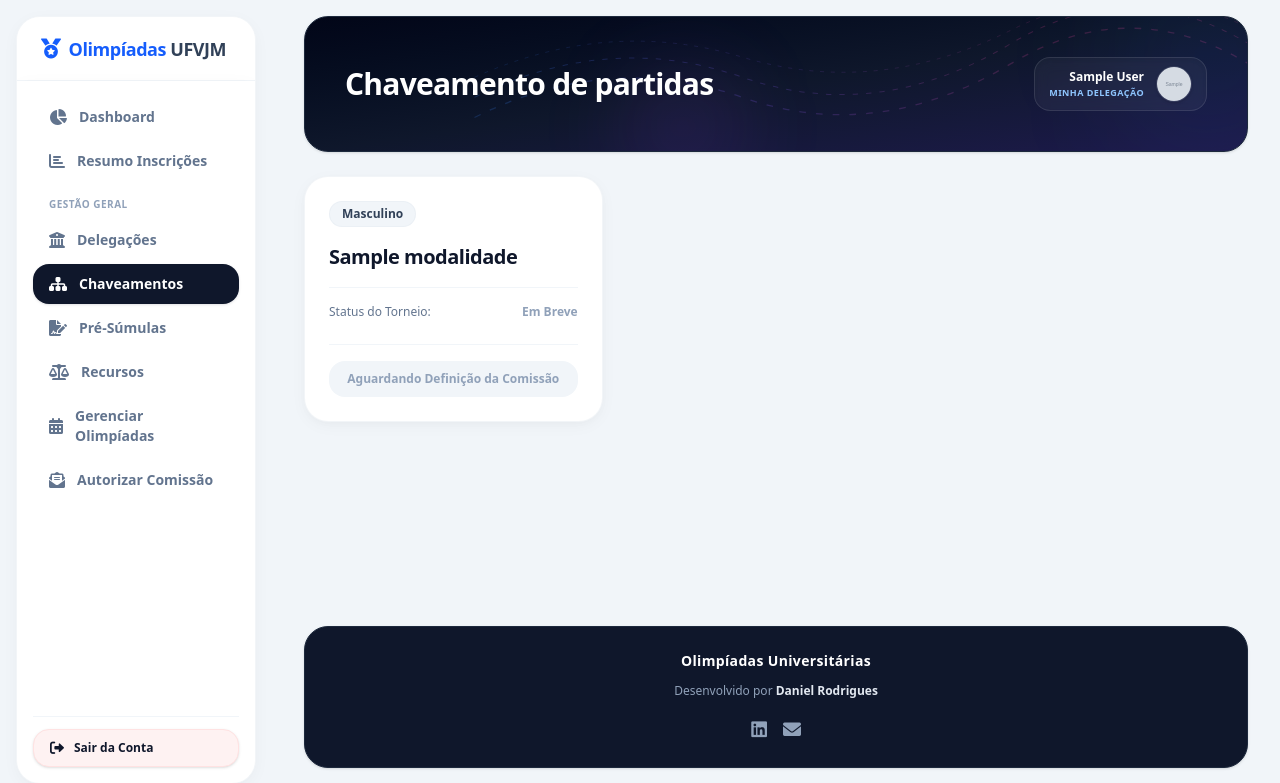
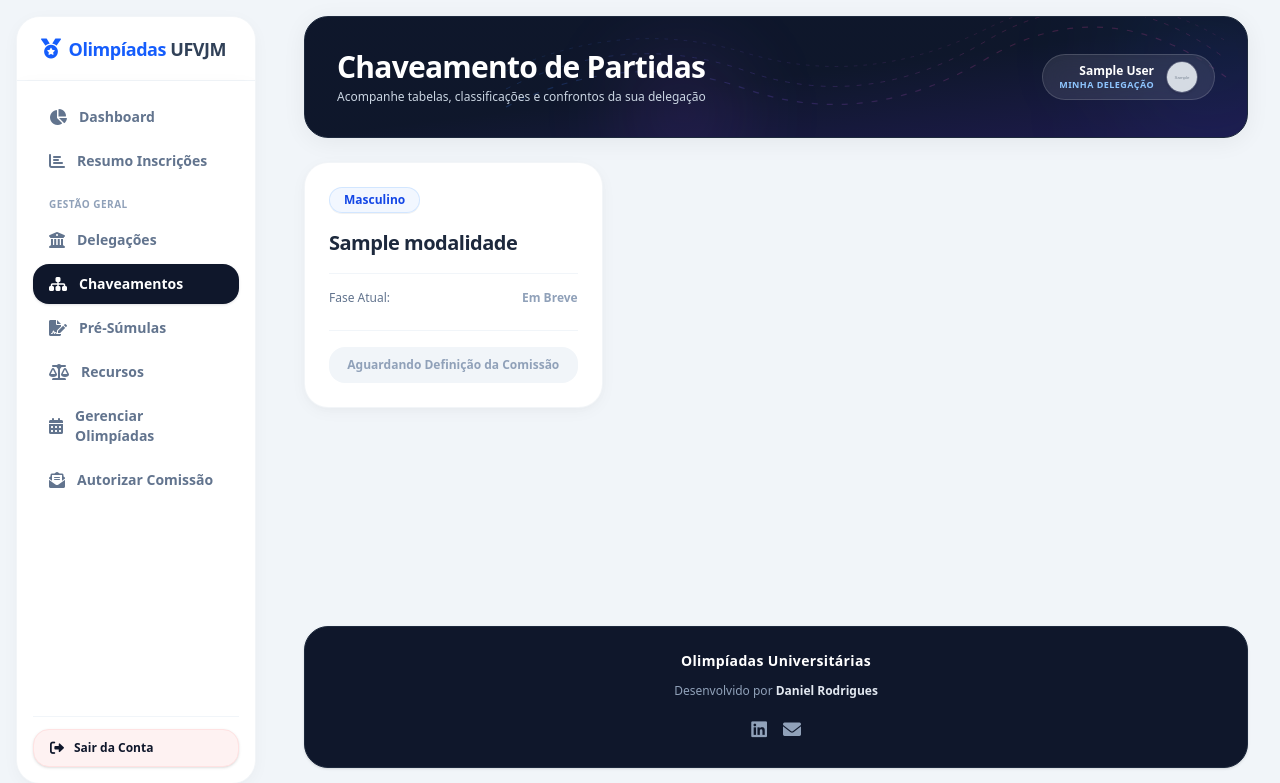
Before and after one commit to danielrp9/olimpiadas-ufvjm, a Django app: page /chaveamentos/ in a window 1280 px wide. Shown: the top 783 px of the page. Run offline with Django 5.2, Linux system fonts and the light colour scheme; a user stored in the database is signed in; tables that the repository leaves empty hold one stand-in row (values such as "Sample post"); grey boxes marked "Sample" are stand-in pictures; data that the repository does not hold is empty; style sheets or scripts are compiled from the project's sources; some libraries are stand-ins or nearby versions.

Commit message:
style(ui): estende o mesmo rigor estilistico premium para as visoes publicas dos atletas e delegacoes

```diff
--- a/core/templates/core/chaveamento_public_list.html
+++ b/core/templates/core/chaveamento_public_list.html
@@ -4,8 +4,8 @@
 
 {% block content %}
 <div class="space-y-8 w-full pb-12">
-    <!-- Banner de Apresentação (Estilo Dashboard / Fincan.io) -->
-    <div class="relative bg-gradient-to-br from-slate-950 via-slate-900 to-indigo-950 text-white rounded-3xl p-6 sm:p-10 border border-slate-800 shadow-sm overflow-hidden mb-6 flex flex-col sm:flex-row justify-between items-start sm:items-center gap-6">
+    <!-- Banner de Apresentação -->
+    <div class="relative bg-gradient-to-br from-slate-900 via-slate-900 to-indigo-950 text-white rounded-3xl p-6 sm:p-8 border border-slate-800 shadow-[0_4px_25px_rgba(0,0,0,0.06)] overflow-hidden mb-6 flex flex-col sm:flex-row justify-between items-start sm:items-center gap-6">
         <!-- Abstract SVG Wave Grid -->
         <div class="absolute inset-0 opacity-20 pointer-events-none">
             <svg class="w-full h-full object-cover" viewBox="0 0 800 200" fill="none" xmlns="http://www.w3.org/2000/svg">
@@ -27,19 +27,20 @@
         <div class="absolute left-1/3 -bottom-10 w-32 h-32 bg-purple-500/10 rounded-full blur-2xl"></div>
 
         <div class="relative z-10 w-full sm:w-auto">
-            <h1 class="text-2xl sm:text-3xl font-black tracking-tight">Chaveamento de partidas</h1>
+            <h1 class="text-2xl sm:text-3xl font-extrabold tracking-tight text-white">Chaveamento de Partidas</h1>
+            <p class="text-xs text-slate-300 mt-1">Acompanhe tabelas, classificações e confrontos da sua delegação</p>
         </div>
 
         <!-- Perfil / Delegação Logada -->
-        <div class="relative z-10 flex items-center gap-3 bg-white/5 border border-white/10 rounded-2xl p-2 px-3.5 select-none backdrop-blur-sm shadow-inner shrink-0">
+        <div class="relative z-10 flex items-center gap-3 bg-white/10 border border-white/15 rounded-full py-1.5 px-4 select-none backdrop-blur-md shadow-inner shrink-0">
             <div class="text-right">
                 <span class="text-xs font-bold text-white block leading-tight max-w-[150px] sm:max-w-none truncate">{{ delegacao.nome_delegacao|default:user.nome_completo|default:user.email }}</span>
-                <span class="text-[9px] text-blue-300 block font-semibold uppercase tracking-wider mt-0.5">Minha Delegação</span>
+                <span class="text-[9px] text-blue-300 block font-semibold uppercase tracking-wider">Minha Delegação</span>
             </div>
             {% if user.foto_url %}
-                <img src="{{ user.foto_url }}" alt="Perfil" class="w-9 h-9 rounded-full object-cover border border-white/10 shadow-sm shrink-0">
+                <img src="{{ user.foto_url }}" alt="Perfil" class="w-8 h-8 rounded-full object-cover border border-white/20 shadow-sm shrink-0">
             {% else %}
-                <div class="w-9 h-9 rounded-full bg-indigo-600/40 border border-indigo-400/30 flex items-center justify-center text-white font-bold text-xs uppercase shadow-sm shrink-0">
+                <div class="w-8 h-8 rounded-full bg-blue-600 border border-blue-400/40 flex items-center justify-center text-white font-bold text-xs uppercase shadow-sm shrink-0">
                     <i class="fas fa-flag text-xs"></i>
                 </div>
             {% endif %}
@@ -49,25 +50,26 @@
     <!-- Lista de Chaveamentos -->
     <div class="grid grid-cols-1 md:grid-cols-2 lg:grid-cols-3 gap-6">
         {% for item in modalidades_info %}
-        <div class="bg-white border border-slate-200/80 rounded-3xl p-6 shadow-sm hover:shadow-md transition duration-300 flex flex-col justify-between">
+        <div class="bg-white border border-slate-200/80 rounded-3xl p-6 shadow-[0_4px_20px_rgba(0,0,0,0.04)] hover:shadow-[0_8px_25px_rgba(0,0,0,0.06)] transition-all duration-300 flex flex-col justify-between">
             <div>
-                <div class="flex items-center justify-between gap-3 mb-4">
-                    <span class="px-3 py-1 text-xs font-bold rounded-full bg-slate-100 text-slate-700 border border-slate-200">
+                <div class="flex items-center justify-between gap-3 mb-4 flex-wrap">
+                    <span class="px-3.5 py-1 text-xs font-bold rounded-full bg-blue-50/80 text-blue-700 border border-blue-200/60 shadow-2xs">
                         {{ item.modalidade.get_genero_display }}
                     </span>
                     {% if item.minha_participacao %}
-                        <span class="px-3 py-1 text-xs font-bold rounded-full bg-blue-100 text-blue-700 border border-blue-200">
-                            <i class="fas fa-user-shield mr-1"></i> Minha Equipe Inscrita
+                        <span class="px-3 py-1 text-xs font-bold rounded-full bg-emerald-50 text-emerald-700 border border-emerald-200/80 shadow-2xs flex items-center gap-1">
+                            <i class="fas fa-user-shield text-emerald-600 text-[10px]"></i>
+                            <span>Minha Equipe</span>
                         </span>
                     {% endif %}
                 </div>
 
-                <h3 class="text-xl font-bold text-slate-900 tracking-tight">{{ item.modalidade.nome }}</h3>
+                <h3 class="text-xl font-extrabold text-slate-800 tracking-tight">{{ item.modalidade.nome }}</h3>
 
                 <div class="mt-4 pt-4 border-t border-slate-100 flex items-center justify-between text-xs text-slate-500">
-                    <span>Status do Torneio:</span>
+                    <span class="font-medium">Fase Atual:</span>
                     {% if item.chaveamento %}
-                        <span class="font-bold text-slate-800 bg-slate-100 px-2.5 py-1 rounded-full border border-slate-200">
+                        <span class="font-bold text-slate-700 bg-slate-100/90 px-3 py-1 rounded-full border border-slate-200/80 text-xs shadow-2xs">
                             {{ item.chaveamento.get_fase_atual_display }}
                         </span>
                     {% else %}
@@ -78,8 +80,8 @@
 
             <div class="mt-6 pt-4 border-t border-slate-100">
                 {% if item.chaveamento %}
-                    <a href="{% url 'chaveamento_public_detail' pk=item.modalidade.pk %}" class="w-full text-center py-2.5 px-4 bg-slate-900 hover:bg-slate-800 text-white font-bold text-xs rounded-2xl transition shadow-sm flex items-center justify-center gap-2">
-                        <i class="fas fa-eye"></i> Visualizar Chaveamento & Tabelas
+                    <a href="{% url 'chaveamento_public_detail' pk=item.modalidade.pk %}" class="w-full text-center py-2.5 px-4 bg-blue-600 hover:bg-blue-700 text-white font-bold text-xs rounded-2xl transition shadow-sm flex items-center justify-center gap-2">
+                        <i class="fas fa-eye text-xs"></i> Visualizar Chaveamento & Tabelas
                     </a>
                 {% else %}
                     <button disabled class="w-full py-2.5 px-4 bg-slate-100 text-slate-400 font-bold text-xs rounded-2xl cursor-not-allowed text-center">
@@ -89,9 +91,9 @@
             </div>
         </div>
         {% empty %}
-        <div class="col-span-full bg-white border border-slate-200 rounded-3xl p-12 text-center text-slate-500">
+        <div class="col-span-full bg-white border border-slate-200/80 rounded-3xl p-12 text-center text-slate-500 shadow-[0_4px_20px_rgba(0,0,0,0.04)]">
             <i class="fas fa-trophy text-4xl text-slate-300 mb-3 block"></i>
-            Nenhuma modalidade com chaveamento disponível momento.
+            Nenhuma modalidade com chaveamento disponível no momento.
         </div>
         {% endfor %}
     </div>
```
